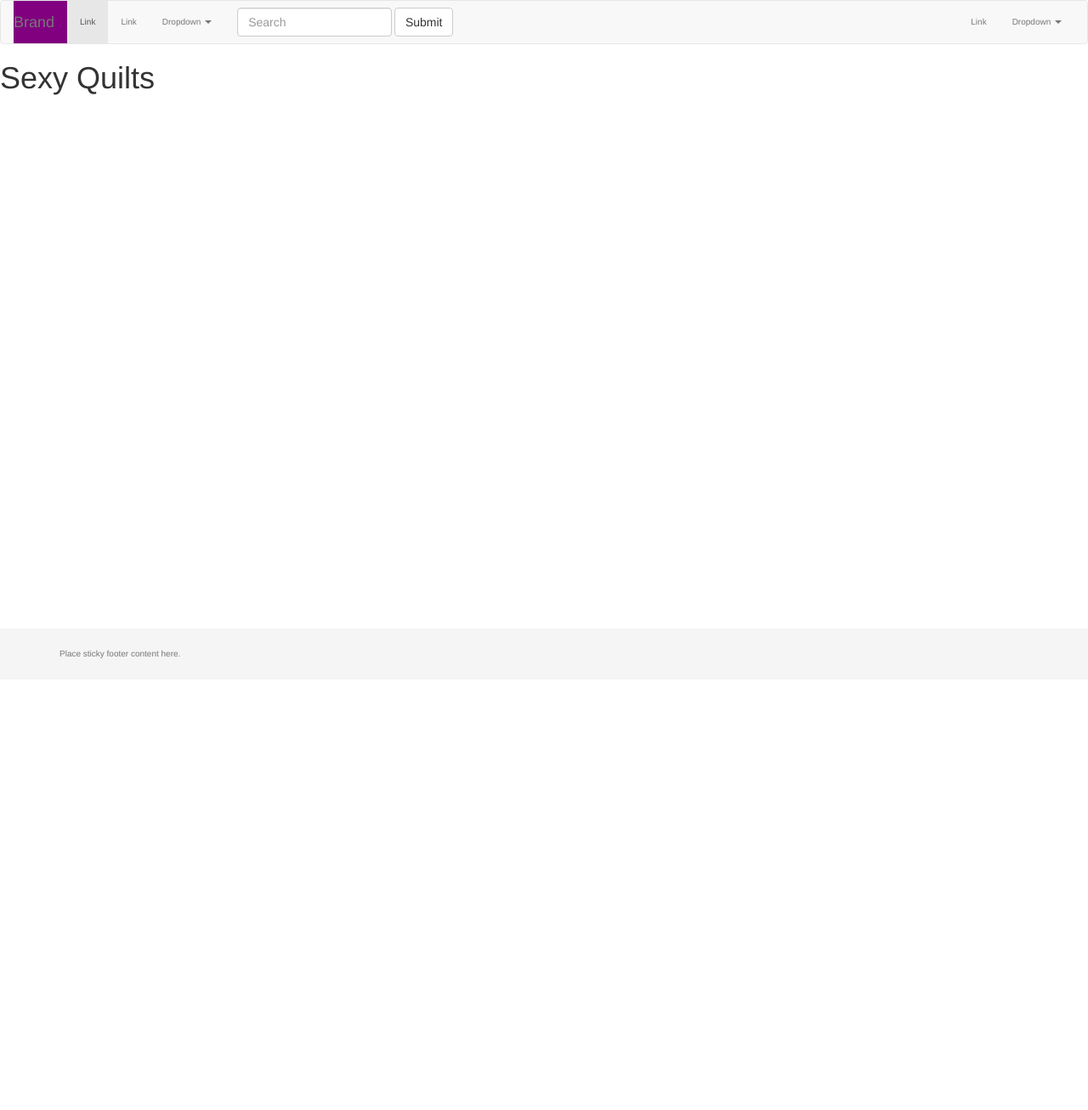
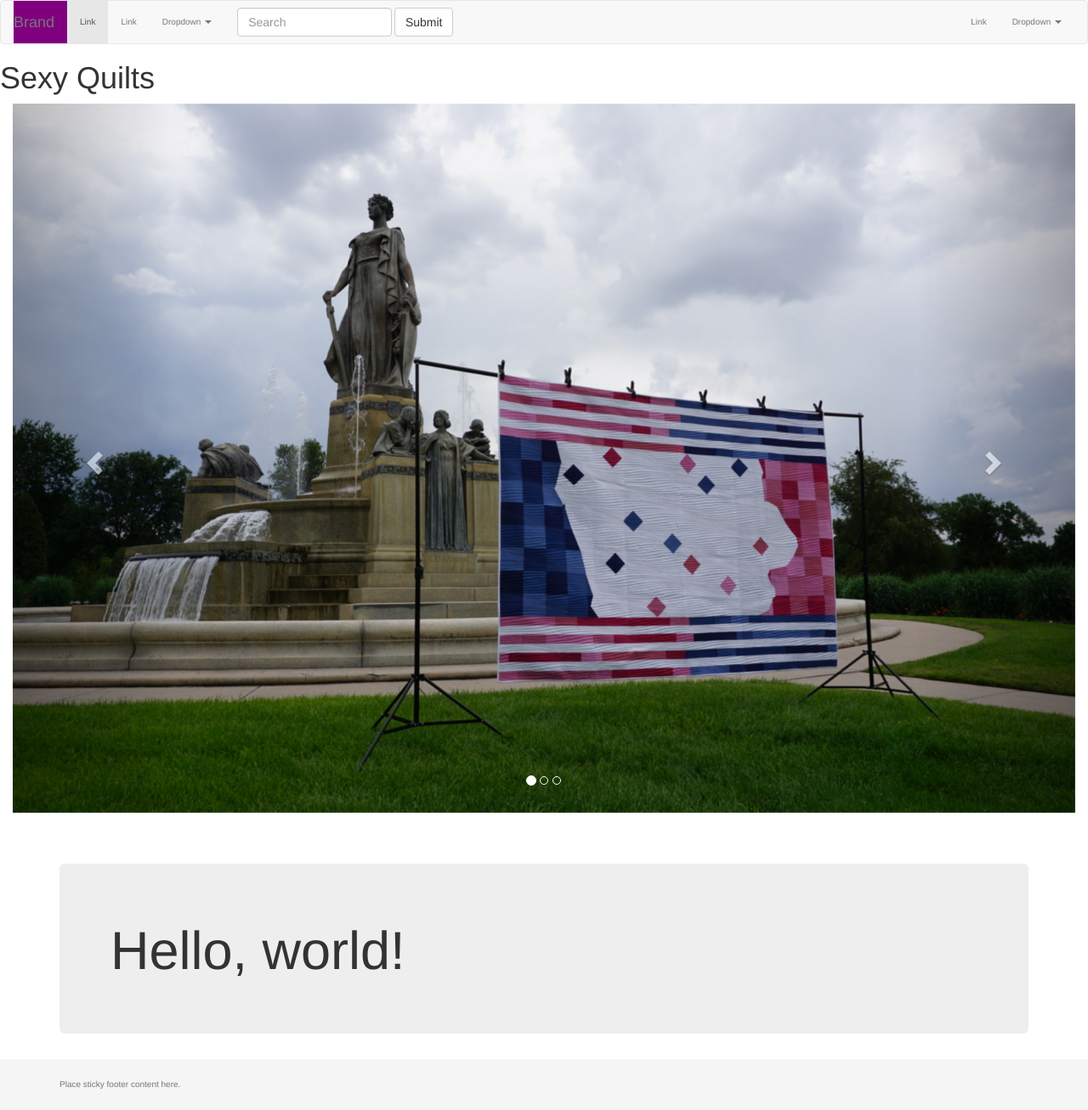
Before and after one commit to Elektro1776/SexyQuilts, a Node server app: page / in a window 1280 px wide. Shown: the whole page at 85% size. Before the commit the page ends 776 px from the top, so only its background shows below. Run offline with Node 20, Linux system fonts and the light colour scheme; some libraries are stand-ins or nearby versions.

Commit message:
making me happy

```diff
--- a/src/views/home.handlebars
+++ b/src/views/home.handlebars
@@ -1 +1,53 @@
 <h1>Sexy Quilts</h1>
+<div class="container-fluid">
+
+
+<div id="carousel-generic" class="carousel slide" data-ride="carousel" data-interval=2000>
+  <!-- Indicators -->
+  <ol class="carousel-indicators">
+    <li data-target="#carousel-generic" data-slide-to="0" class="active"></li>
+    <li data-target="#carousel-generic" data-slide-to="1"></li>
+    <li data-target="#carousel-generic" data-slide-to="2"></li>
+  </ol>
+
+  <!-- Wrapper for slides -->
+  <div class="carousel-inner">
+    <div class="item active">
+      <img src="/assets/images/iowa-quilt.JPG" alt="">
+      <div class="carousel-caption">
+
+      </div>
+    </div>
+    <div class="item">
+      <img src="/assets/images/tshirt-quilt.JPG" alt="">
+      <div class="carousel-caption">
+
+      </div>
+    </div>
+    <div class="item">
+      <img src="/assets/images/trans-quilt.JPG" alt="">
+      <div class="carousel-caption">
+
+      </div>
+    </div>
+
+  </div>
+
+  <!-- Controls -->
+  <a class="left carousel-control" href="#carousel-generic" data-slide="prev">
+    <span class="glyphicon glyphicon-chevron-left"></span>
+  </a>
+  <a class="right carousel-control" href="#carousel-generic" data-slide="next">
+    <span class="glyphicon glyphicon-chevron-right"></span>
+  </a>
+</div>
+</div>
+<div class='container '>
+  <div class="jumbotron">
+    <h1>Hello, world!</h1>
+    <p></p>
+  </div>
+
+
+
+</div>
```
Also changed, not shown: public/assets/images/iowa-quilt.JPG (added), public/assets/images/trans-quilt.JPG (added), public/assets/images/tshirt-quilt.JPG (added), 3 other files.
